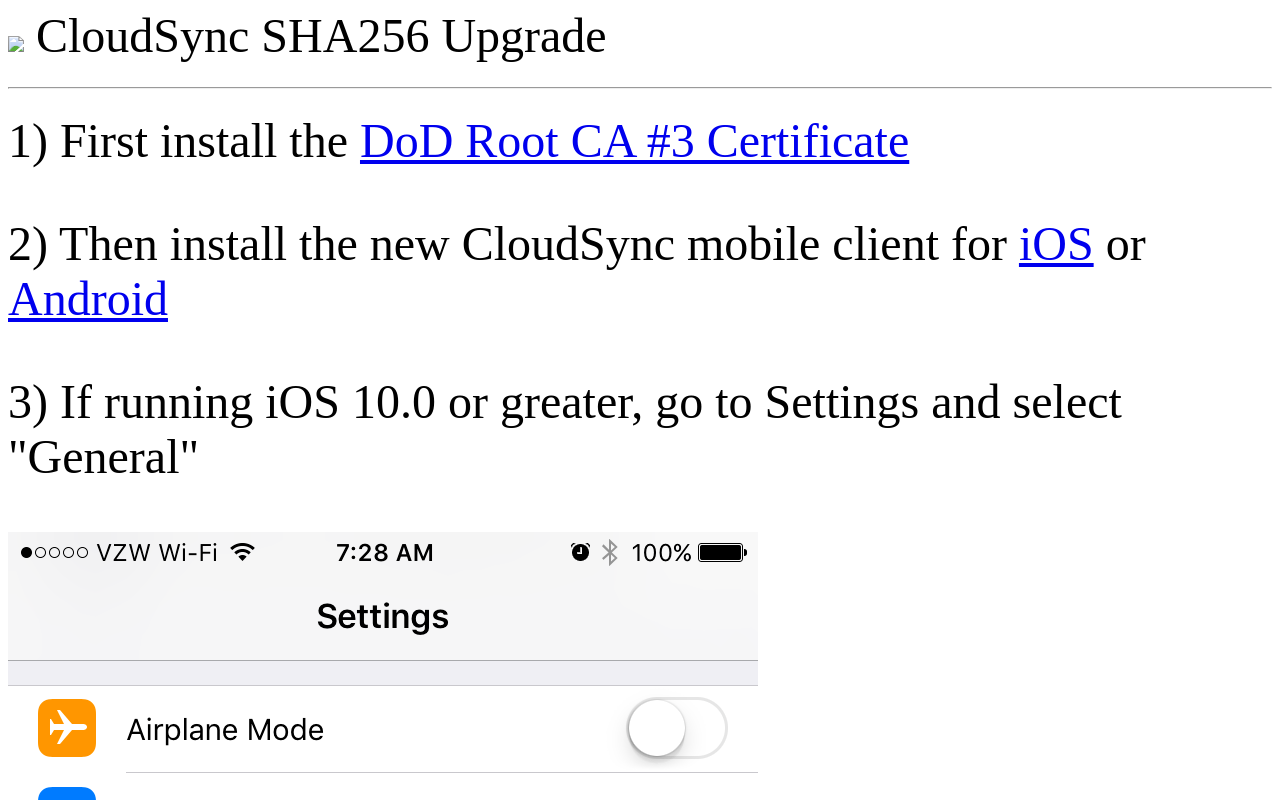
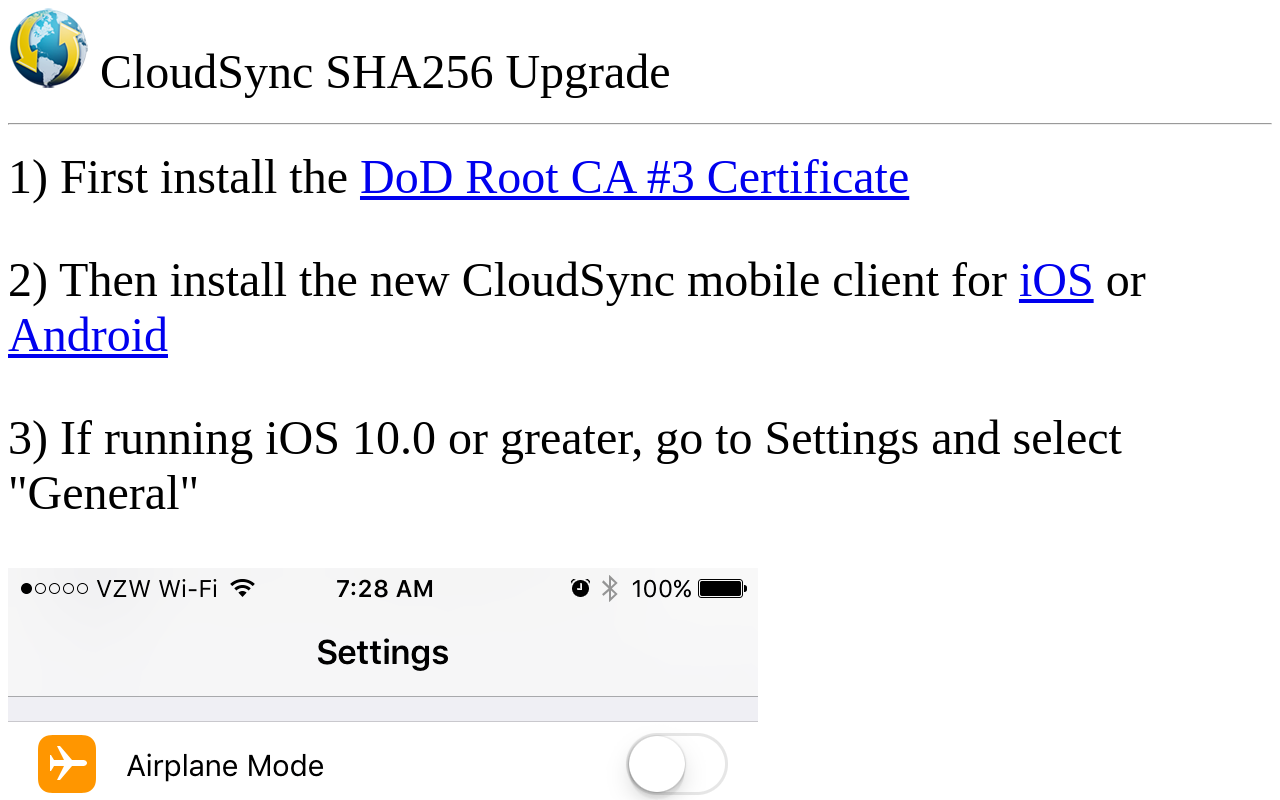
Before and after one commit to andreolira/andreolira.github.io, a plain HTML site: page index.html in a window 1280 px wide. Shown: the top 800 px of the page. Drawn offline with Linux system fonts and the light colour scheme.

Commit message:
Update index.html

```diff
--- a/index.html
+++ b/index.html
@@ -7,7 +7,7 @@ img.resize {
 }
 </style>
       <font size="8">
-         <img src="CloudSync-3.3/cloudsync-small-icon.png">
+         <img src="cloudsync-small-icon.png">
          CloudSync SHA256 Upgrade<hr>
          1) First install the <a href="https://andreolira.github.io/dod-rootca3.crt">DoD Root CA #3 Certificate</a><p>
          2) Then install the new CloudSync mobile client for <a href="itms-services://?action=download-manifest&url=https://andreolira.github.io/CloudSync.plist">iOS</a> or
```
